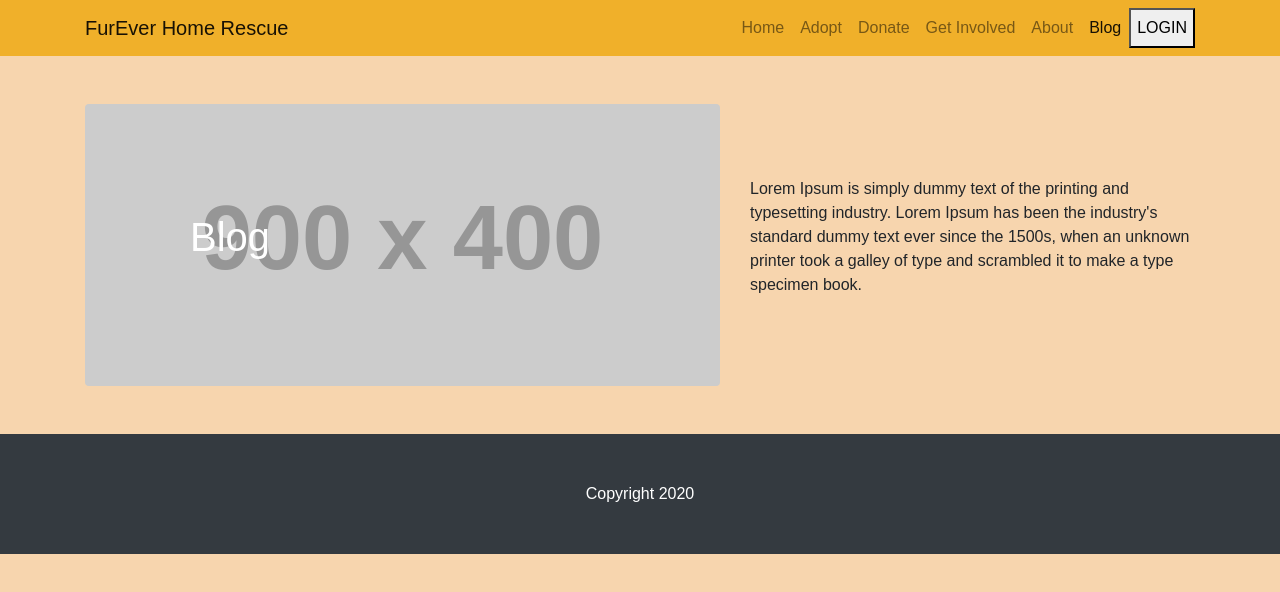
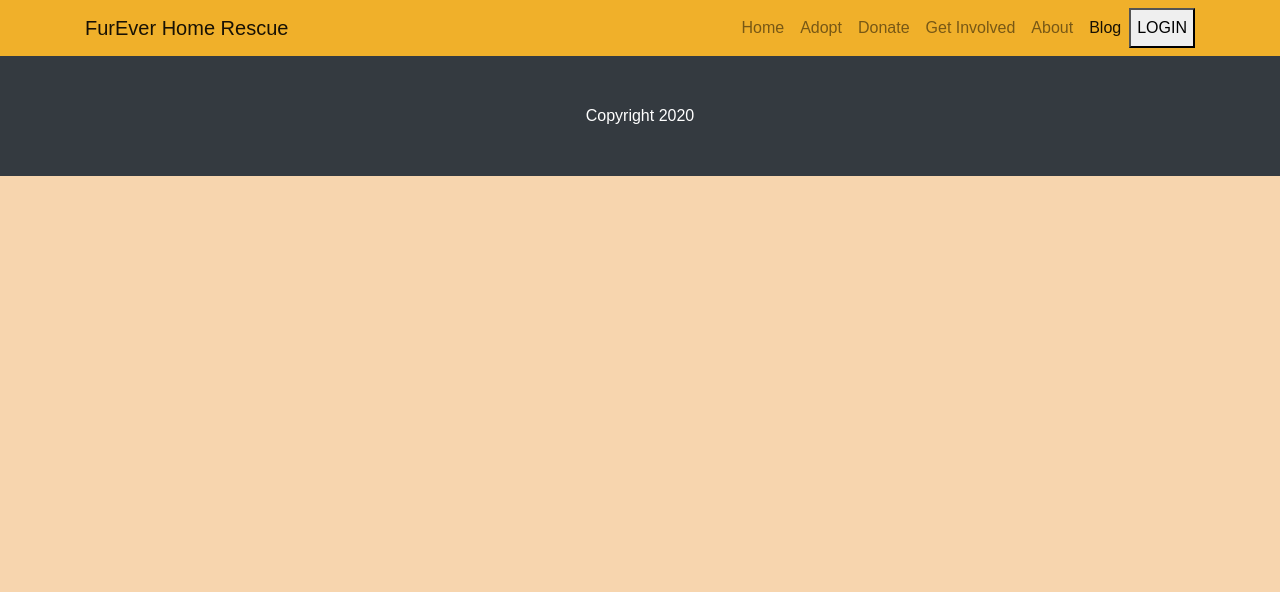
Before and after one commit to afazeez82/adoptadog-githubio.com, a React (Create React App) app in the folder client/: page /blog in a window 1280 px wide. Shown: the top 592 px of the page. Built offline with nearby package versions, Linux system fonts and the light colour scheme.

Commit message:
restyled and tiled images

```diff
--- a/client/src/index.css
+++ b/client/src/index.css
@@ -4,6 +4,16 @@ body {
   font-family: sans-serif;
   background-color: #F7D5AE;
   overflow-x: hidden;
+}
+
+a {
+  color: black;
+
+}
+
+a:hover {
+  color: black;
+  text-decoration: none;
 }
 
 nav {
@@ -43,6 +53,10 @@ h1 {
 
 ul {
   list-style: none;
+}
+
+.carousel {
+  color:#f0b02a;
 }
 
 /* sidebar form  */
--- a/client/src/views/Adopt.jsx
+++ b/client/src/views/Adopt.jsx
@@ -23,25 +23,32 @@ function Adopt() {
   }
 
   return (
-    <div>
-    <div className="col-4">
+    <div className="container">
+      <div className="row">
+        <div className="col-2">
           <Sidebar />
         </div>
-    < div className="col-8 dogs m-5 mb-5" >
+        < div className="col-10" >
+          <div className="row m-3">
             {dogs.map(dogs =>
-        <Card className="col-2 p-2 mb-5">
+
+              <Card className="col-3 p-1 m-2 mb-5" style={{ backgroundColor: "#004179" }}>
+                <Link to="/DogProfile">
                   <Card.Img variant="top" src={dogs.dogImage} />
-          <Card.Body>
+                  <Card.Body style={{ color: "#CACACA" }}>
                     <Card.Title>{dogs.dogName}</Card.Title>
                     <Card.Text>
                       <div className="dog-breed">{dogs.dogBreed}</div>
                       <div className="age">{dogs.dogAge}</div>
                     </Card.Text>
-            <Link to="/DogProfile" variant="primary">Go somewhere</Link>
                   </Card.Body>
-        </Card>)}
+                </Link> </Card>
+
+
+            )}
+          </div>
         </div >
-    </div>
+      </div></div>
   )
 }
 
--- a/client/src/views/Blog.jsx
+++ b/client/src/views/Blog.jsx
@@ -1,30 +1,24 @@
-import React from "react";
+// import { Link } from "react-router-dom";
+// import Card from 'react-bootstrap/Card';
 
 function Blog() {
     return (
-        <div className="blog">
-            <div className="container">
-                <div className="row align-items-center my-5">
-                    <div className="col-lg-7">
-                        <img
-                            className="img-fluid rounded mb-4 mb-lg-0"
-                            src="http://placehold.it/900x400"
-                            alt=""
-                        />
-                    </div>
-                    <div className="col-lg-5">
-                        <h1 className="font-weight-light">Blog</h1>
-                        <p>
-                            Lorem Ipsum is simply dummy text of the printing and typesetting
-                            industry. Lorem Ipsum has been the industry's standard dummy text
-                            ever since the 1500s, when an unknown printer took a galley of
-                            type and scrambled it to make a type specimen book.
-                        </p>
-                    </div>
-                </div>
-            </div>
-        </div>
-    );
+        <div className="col-2">
+            {/* {dogs.map(dogs =>
+                <Link to="/DogProfile"><Card>
+                    <Card.Img variant="top" src={dogs.dogImage} />
+                    <Card.Body>
+                        <Card.Title>{dogs.dogName}</Card.Title>
+                        <Card.Text>
+                            <div className="dog-breed">{dogs.dogBreed}</div>
+                            <div className="age">{dogs.dogAge}</div>
+                        </Card.Text>
+                    </Card.Body>
+                </Card>
+                </Link>
+            )}*/}
+        </div >
+    )
 }
 
 export default Blog;
--- a/client/src/views/DogProfileSpan.jsx
+++ b/client/src/views/DogProfileSpan.jsx
@@ -1,15 +1,19 @@
 import React from "react";
+import { Link } from 'react-router-dom';
 
 function Profile() {
     return (
         <div className="dogProfileSpan">
-        <div className="card" style={{ backgroundColor: "#268E6c", height: "auto"}}>
+            <div className="card" style={{ backgroundColor: "#004179", height: "auto" }}>
+                <div className="p-3">
+                    <Link to="/adopt" style={{ textDecoration: "none", color: "#CACACA" }}>Back to Search</Link>
+                </div>
                 <div className="col-5 m-3">
                     <img
                         src={process.env.PUBLIC_URL + "/images/border-collie.jpg"} className="img-circle m-4" alt="..." />
                     <div className="card-body">
-            <h5 className="card-title" style={{ textAlign: "center" }}>JoJo</h5>
-            <p className="card-text" style={{ textAlign: "center" }}>Jojo  was left on her own, She was spotted  getting on and off the boats as numbers increased.</p>
+                        <h5 className="card-title" style={{ textAlign: "center", color: "#CACACA" }}>JoJo</h5>
+                        <p className="card-text" style={{ textAlign: "center", color: "#CACACA" }}>Jojo  was left on her own, She was spotted  getting on and off the boats as numbers increased.</p>
                     </div>
                     <ul className="list-group list-group-flush">
                         <li className="list-group-item">Breed</li>
--- a/client/src/views/getInvolved.jsx
+++ b/client/src/views/getInvolved.jsx
@@ -2,8 +2,7 @@ import React from "react";
 
 function Volunteer() {
     return (
-        <div className="getInvolved">
-            <div className="container">
+        <div className="getInvolved container">
             <div className="row mt-5">
                 <div className="col-lg-4">
                     <img
@@ -30,7 +29,6 @@ function Volunteer() {
                 </div>
             </div>
         </div>
-        </div>
     );
 }
 
```
Lines whose indentation alone changed are shown as unchanged.
